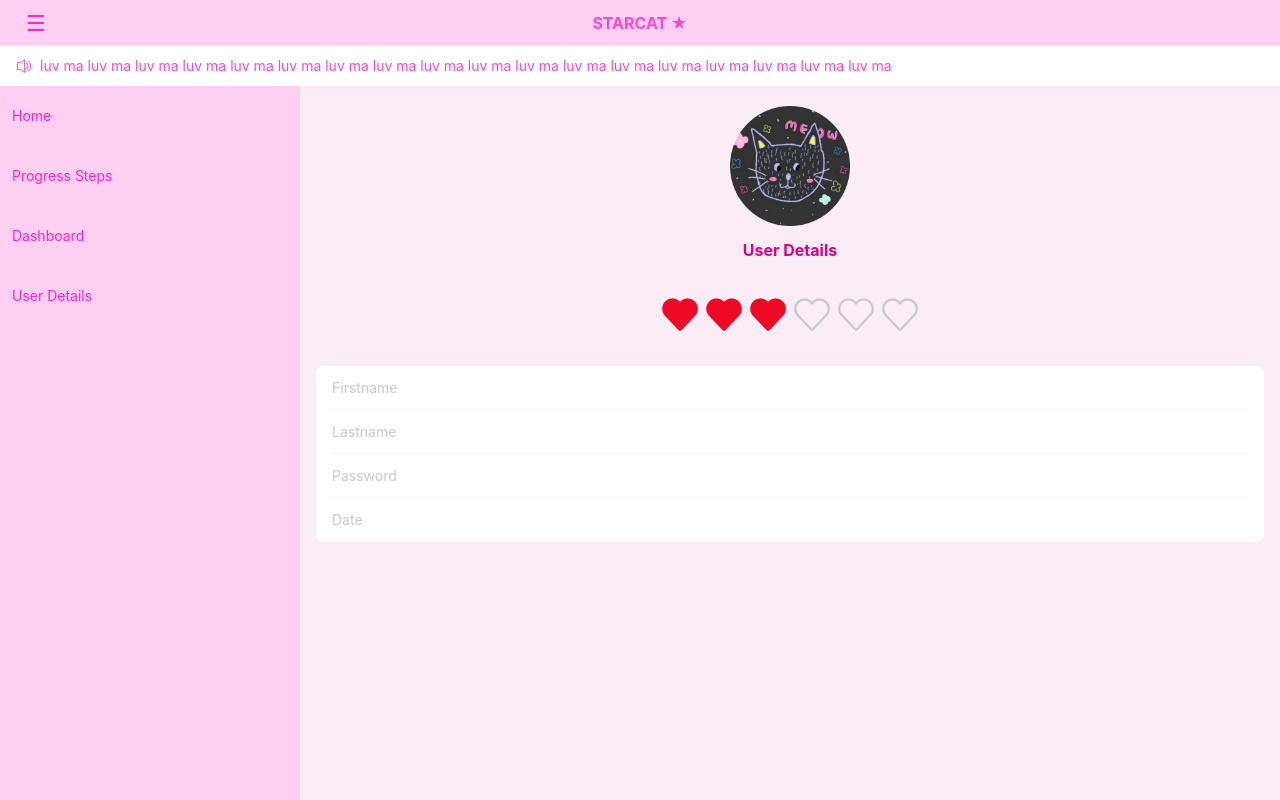
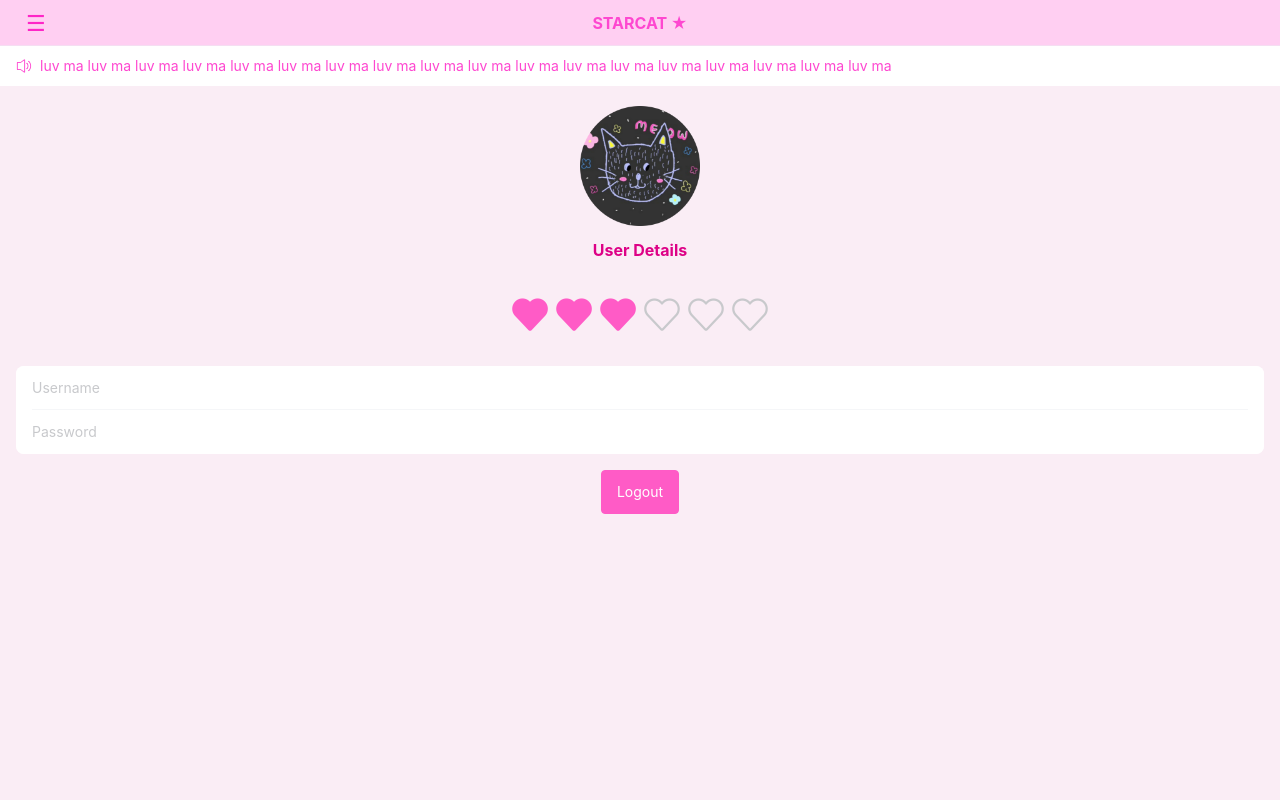
Before and after one commit to Matikaaom/Vant-Project-Leaning, a Vue app: page /user in a window 1280 px wide. Built offline with nearby package versions, Linux system fonts and the light colour scheme.

Commit message:
Implement sidebar toggle functionality, update login/signup forms, add notice bars, and enhance layout responsiveness across multiple components.

```diff
--- a/src/App.vue
+++ b/src/App.vue
@@ -3,6 +3,7 @@
 
     <!-- Header -->
     <div class="header">
+      <van-overlay :show="isSidebarOpen"  :style="{ backgroundColor: 'transparent' }"  @click="toggleSidebar"/>
       <!-- NavBar -->
       <van-nav-bar
         title="STARCAT ★"
@@ -15,10 +16,10 @@
       </van-nav-bar>
 
       <!-- Notice Bar -->
-      <van-notice-bar
+      <!-- <van-notice-bar
         text="luv ma luv ma luv ma luv ma luv ma luv ma luv ma luv ma luv ma luv ma luv ma luv ma luv ma luv ma luv ma luv ma luv ma luv ma"
         left-icon="volume-o"
-      />
+      /> -->
     </div>
 
     <!-- Desktop layout -->
@@ -26,7 +27,7 @@
       <!-- Sidebar -->
       <transition name="slide">
         <div v-show="isSidebarOpen" class="sidebar">
-          <van-sidebar v-model="active" :style="{ '--van-sidebar-width': '300px', '--van-sidebar-selected-border-color': '#FE26C7' }">
+          <van-sidebar v-model="active" :style="{ '--van-sidebar-width': '300px', '--van-sidebar-selected-border-color': '#FE26C7', '--van-sidebar-selected-border-height': '60px' }">
             <van-sidebar-item
               title="Home"
               to="/home"
@@ -48,17 +49,21 @@
               :style="{ backgroundColor: '#FFCFF2', color: '#FE26C7' }"
             />
           </van-sidebar>
+          <div class="overlay" @click="toggleSidebar"></div>
         </div>
       </transition>
 
       <!-- Main content -->
-      <div class="main-content scroll-content">
+      <div
+        class="main-content"
+        :class="{ 'content-shifted-desktop': isSidebarOpen }"
+      >
         <router-view />
       </div>
     </div>
 
     <!-- Mobile layout -->
-    <div v-else class="main-content scroll-content">
+    <div v-else class="main-content">
       <router-view />
     </div>
 
@@ -82,20 +87,20 @@
 
 <script lang="ts" setup>
 import { ref, computed } from 'vue'
-import { Locale } from 'vant'
-import { useRoute } from 'vue-router'
+import { useRoute, useRouter } from 'vue-router'
 import { useWindowSize } from '@vueuse/core'
-import thTH from 'vant/es/locale/lang/th-TH'
 
-Locale.use('th-TH', thTH)
+
+const router = useRouter()
 
 const active = ref('home')
-const isSidebarOpen = ref(true) // เริ่มแรกเปิดไว้
+const isSidebarOpen = ref(false) // เริ่มแรกปิดไว้
 
 // toggle sidebar
 function toggleSidebar() {
   isSidebarOpen.value = !isSidebarOpen.value
 }
+
 
 // ใช้ VueUse
 const { width } = useWindowSize()
@@ -107,11 +112,12 @@ const showSidebarOrTabbar = computed(() => route.path !== '/')
 </script>
 
 <style>
+/* Global styles (Unchanged) */
 html, body {
   height: 100%;
   margin: 0;
   padding: 0;
-  overflow: hidden; /* ปิด scroll ของ body */
+  overflow: hidden;
   background-color: #faedf5;
 }
 
@@ -121,12 +127,11 @@ html, body {
   flex-direction: column;
 }
 
-/* Header (Nav + Notice) */
 .header {
-  flex-shrink: 0; /* ไม่ให้ถูกบีบ */
+  flex-shrink: 0;
 }
 
-/* Layout flex sidebar */
+/* Desktop Layout (Flexbox) */
 .layout {
   flex: 1;
   display: flex;
@@ -135,19 +140,29 @@ html, body {
 }
 
 .sidebar {
-  display: flex;
+  position: fixed; /* ใช้ fixed กลับมาเพื่อให้ slide transition ทำงานง่าย */
+  height: 100%;
   background-color: #FFCFF2;
-  height: 100%;
+  z-index: 1000;
+  width: 300px;
 }
 
+/* Main Content (Flex Item) */
 .main-content {
-  flex: 1;
-  min-height: 0; /* ป้องกัน scroll พัง */
+  flex-grow: 1;
+  margin-bottom: 60px; /* เผื่อที่ให้ Tabbar */
   overflow-y: auto;
-  padding-bottom: 20px;
+  /* KEY FIX: เพิ่ม width ใน transition เพื่อให้การขยับ smooth ทั้ง margin และ width */
+  transition: margin-left 0.3s ease, width 0.3s ease;
 }
 
-/* Burger button */
+/* เมื่อ Sidebar เปิดอยู่ (ทำให้ Main Content ขยับ) */
+.content-shifted-desktop {
+  margin-left: 300px;
+  width: calc(100% - 300px); /* ป้องกันการล้นจอ */
+}
+
+/* Burger button (Unchanged) */
 .burger-btn {
   font-size: 22px;
   cursor: pointer;
@@ -156,7 +171,7 @@ html, body {
   user-select: none;
 }
 
-/* Slide transition */
+/* Slide transition (สำหรับแอนิเมชันของ Sidebar) */
 .slide-enter-active, .slide-leave-active {
   transition: transform 0.3s ease;
 }
@@ -164,7 +179,7 @@ html, body {
   transform: translateX(-100%);
 }
 
-/* Custom Vant */
+/* Custom Vant (Unchanged) */
 .van-nav-bar__title {
   color: #FE47D0 !important;
   font-weight: bold;
--- a/src/components/AppLayout.vue
+++ b/src/components/AppLayout.vue
@@ -1,6 +1,72 @@
 <template>
 
     <van-tabs v-model:active="activeName" color="#FE47D0" background="#FFCFF2" title-active-color="#FE26C7">
+        <van-tab title="Log In" name="login">
+            <img src="@/assets/StarCatLOGO.png" alt="Logo" class="w-30 h-30 mx-auto mt-5"/>
+            <div class="text-l text-center font-bold mt-3 mb-3 text-[#FE47D0]">
+                <h1>Log In to Journey</h1>
+            </div>
+            <van-form @submit="onSubmit">
+                <van-cell-group inset>
+                    <!-- <van-field
+                        v-model="firstname"
+                        name="firstname"
+                        label="Firstname"
+                        placeholder="Firstname"
+                        class="custom-field"
+                        :rules="[{ required: true, message: 'Firstname is required' }]"
+                    />
+                    <van-field
+                        v-model="lastname"
+                        name="lastname"
+                        label="Lastname"
+                        placeholder="Lastname"
+                        :rules="[{ required: true, message: 'Lastname is required' }]"
+                    /> -->
+                    <van-field
+                        v-model="username"
+                        type="text"
+                        name="username"
+                        label="Username"
+                        placeholder="Username"
+                        :rules="[{ required: true, message: 'Username is required' }]"
+                    />
+                    <van-field
+                        v-model="password"
+                        type="password"
+                        name="password"
+                        label="Password"
+                        placeholder="Password"
+                        :rules="[{ required: true, message: 'Password is required' }]"
+                    />
+                    <!-- <van-field
+                        v-model="date"
+                        name="date"
+                        label="Date"
+                        placeholder="Select Date Range"
+                        readonly
+                        clickable
+                        is-link
+                        :rules="[{ required: true, message: 'Date is required' }]"
+                        @click="show = true"
+                    />
+                    <van-calendar
+                        v-model:show="show"
+                        type="range"
+                        color="#FE47D0"
+                        @confirm="onConfirm"
+                    /> -->
+
+                </van-cell-group>
+
+                <div style="margin: 16px; ">
+                <van-button color="#FE47D0" round block type="primary" native-type="submit">
+                    Log In
+                </van-button>
+                </div>
+            </van-form>
+        </van-tab>
+
         <van-tab title="Sign Up" name="signup">
             <img src="@/assets/StarCatLOGO.png" alt="Logo" class="w-30 h-30 mx-auto mt-5"/>
             <div class="text-l text-center font-bold mt-3 mb-3 text-[#FE47D0]">
@@ -58,63 +124,7 @@
                 </div>
             </van-form>
         </van-tab>
-        <van-tab title="Log In" name="login">
-            <img src="@/assets/StarCatLOGO.png" alt="Logo" class="w-30 h-30 mx-auto mt-5"/>
-            <div class="text-l text-center font-bold mt-3 mb-3 text-[#FE47D0]">
-                <h1>Log In to Journey</h1>
-            </div>
-            <van-form @submit="onSubmit">
-                <van-cell-group inset>
-                    <van-field
-                        v-model="firstname"
-                        name="firstname"
-                        label="Firstname"
-                        placeholder="Firstname"
-                        class="custom-field"
-                        :rules="[{ required: true, message: 'Firstname is required' }]"
-                    />
-                    <van-field
-                        v-model="lastname"
-                        name="lastname"
-                        label="Lastname"
-                        placeholder="Lastname"
-                        :rules="[{ required: true, message: 'Lastname is required' }]"
-                    />
-                    <van-field
-                        v-model="password"
-                        type="password"
-                        name="password"
-                        label="Password"
-                        placeholder="Password"
-                        :rules="[{ required: true, message: 'Password is required' }]"
-                    />
-                <van-field
-                        v-model="date"
-                        name="date"
-                        label="Date"
-                        placeholder="Select Date Range"
-                        readonly
-                        clickable
-                        is-link
-                        :rules="[{ required: true, message: 'Date is required' }]"
-                        @click="show = true"
-                    />
-                    <van-calendar
-                        v-model:show="show"
-                        type="range"
-                        color="#FE47D0"
-                        @confirm="onConfirm"
-                    />
 
-                </van-cell-group>
-
-                <div style="margin: 16px; ">
-                <van-button color="#FE47D0" round block type="primary" native-type="submit">
-                    Log In
-                </van-button>
-                </div>
-            </van-form>
-        </van-tab>
     </van-tabs>
 
 </template>
@@ -128,7 +138,9 @@ import { useRouter } from 'vue-router'
 
     const router = useRouter()
 
-    const activeName = ref('signup');
+    const activeName = ref('login');
+
+    const username = ref('');
 
     const firstname = ref('');
     const lastname = ref('');
@@ -146,10 +158,11 @@ import { useRouter } from 'vue-router'
 
     const onSubmit = () => {
         const formData = {
-            firstname: firstname.value,
-            lastname: lastname.value,
+            // firstname: firstname.value,
+            // lastname: lastname.value,
+            username: username.value,
             password: password.value,
-            date: date.value
+            // date: date.value
         }
 
         console.log('submit', formData)
--- a/src/components/views/DashboardPage.vue
+++ b/src/components/views/DashboardPage.vue
@@ -1,15 +1,92 @@
 <template>
 
-    <div class="text-l font-bold ml-5 mt-3 text-[#DD0186]">
+    <!-- Notice Bar -->
+    <van-notice-bar
+      text="luv ma luv ma luv ma luv ma luv ma luv ma luv ma luv ma luv ma luv ma luv ma luv ma luv ma luv ma luv ma luv ma luv ma luv ma"
+      left-icon="volume-o"
+    />
+
+    <div class="text-l font-bold ml-5 mt-3 mb-3 text-[#DD0186]">
         <h1>Dashboard</h1>
     </div>
+
     <Dashboard/>
+
+    <div class="text-l font-bold text-[#FE47D0]">
+        <van-divider
+        content-position="left"
+        :style="{ color: '#DD0186', borderColor: '#DD0186', padding: '0 16px' }"
+        >
+        Signature
+        </van-divider>
+    </div>
+
+    <van-signature
+        confirm-button-text="Confirm"
+        clear-button-text="Clear"
+        background-color="#FFCFF2"
+        pen-color="#FE47D0"
+        @submit="onSubmit"
+        @clear="onClear"
+
+    />
+    <van-image v-if="image" :src="image" :style="{ padding: '10px', marginBottom: '10px' }" />
+
+    <!-- <div class="flex justify-center mb-3">
+        <van-count-down
+            ref="countDown"
+            millisecond
+            :time="10000"
+            :auto-start="false"
+            format="ss:SS"
+            @finish="onFinish"
+        />
+    </div>
+    <van-grid clickable :column-num="3">
+        <van-grid-item text="Start" icon="play-circle-o" @click="start" />
+        <van-grid-item text="Pause" icon="pause-circle-o" @click="pause" />
+        <van-grid-item text="Reset" icon="replay" @click="reset" />
+    </van-grid> -->
+
+    <!-- <van-grid :gutter="10">
+    <van-grid-item v-for="value in 8" :key="value" icon="photo-o" text="Text" />
+    </van-grid> -->
 
 </template>
 
 <script lang="ts" setup>
-import { NCard } from 'naive-ui'
+import { ref} from 'vue'
+import { showToast } from 'vant';
+import Dashboard from '@/components/echart/Dashboard.vue'
+import { BORDER_BOTTOM } from 'vant/lib/utils';
 
-import Dashboard from '@/components/echart/Dashboard.vue'
+    const image = ref('');
+    const onSubmit = (data) => {
+        image.value = data.image;
+        };
+    const onClear = () => showToast('clear');
+
+// const countDown = ref(null);
+
+//     const start = () => {
+//       countDown.value.start();
+//     };
+//     const pause = () => {
+//       countDown.value.pause();
+//     };
+//     const reset = () => {
+//       countDown.value.reset();
+//     };
+//     const onFinish = () => showToast('Finished');
+
 
 </script>
+
+<style>
+
+:root:root {
+  --van-button-primary-background: #FE47D0;  /* สีพื้นหลังปุ่ม confirm */
+  --van-button-primary-border-color: #FE47D0;
+}
+
+</style>
--- a/src/components/views/HomePage.vue
+++ b/src/components/views/HomePage.vue
@@ -1,4 +1,10 @@
 <template>
+
+    <!-- Notice Bar -->
+    <van-notice-bar
+      text="luv ma luv ma luv ma luv ma luv ma luv ma luv ma luv ma luv ma luv ma luv ma luv ma luv ma luv ma luv ma luv ma luv ma luv ma"
+      left-icon="volume-o"
+    />
 
   <div class="text-l font-bold ml-5 mt-3 text-[#DD0186]">
     <h1>News and Announcements</h1>
@@ -27,18 +33,21 @@
     title="First News"
     desc="Description of the news"
     thumb="https://fastly.jsdelivr.net/npm/@vant/assets/ipad.jpeg"
+    :style="{ 'background-color': '#f999de' }"
   />
   <van-card
     class="m-3 mt-3 custom-card"
     title="Second News"
     desc="Description of the news"
     thumb="https://fastly.jsdelivr.net/npm/@vant/assets/ipad.jpeg"
+    :style="{ 'background-color': '#f999de' }"
   />
   <van-card
     class="m-3 mt-3 custom-card"
     title="Third News"
     desc="Description of the news"
     thumb="https://fastly.jsdelivr.net/npm/@vant/assets/ipad.jpeg"
+    :style="{ 'background-color': '#f999de' }"
   />
 
   <div class="text-l font-bold mt-3 text-[#FE47D0]">
@@ -55,18 +64,21 @@
     title="First Announcements"
     desc="Description of the Announcements"
     thumb="https://fastly.jsdelivr.net/npm/@vant/assets/ipad.jpeg"
+    :style="{ 'background-color': '#f999de' }"
   />
   <van-card
     class="m-3 mt-3 custom-card"
     title="Second Announcements"
     desc="Description of the Announcements"
     thumb="https://fastly.jsdelivr.net/npm/@vant/assets/ipad.jpeg"
+    :style="{ 'background-color': '#f999de' }"
   />
   <van-card
     class="m-3 mt-3 mb-10 custom-card"
     title="Third Announcements"
     desc="Description of the Announcements"
     thumb="https://fastly.jsdelivr.net/npm/@vant/assets/ipad.jpeg"
+    :style="{ 'background-color': '#f999de' }"
   />
 
 </template>
@@ -83,9 +95,6 @@ const value = ref('')
 
   html, body {
     height: 100%;
-    margin: 0;
-    padding: 0;
-    overflow-y: auto; /* ใช้ body scroll */
   }
 
   .my-swipe .van-swipe-item {
@@ -97,10 +106,6 @@ const value = ref('')
     background-color: #FE47D0;
   }
 
-  .custom-card {
-    background-color: #f999de; /* พื้นหลังการ์ด */
-  }
-
   .custom-card .van-card__title {
     color: white; /* สี title */
   }
--- a/src/components/views/StepsPage.vue
+++ b/src/components/views/StepsPage.vue
@@ -1,4 +1,10 @@
 <template>
+
+    <!-- Notice Bar -->
+    <van-notice-bar
+      text="luv ma luv ma luv ma luv ma luv ma luv ma luv ma luv ma luv ma luv ma luv ma luv ma luv ma luv ma luv ma luv ma luv ma luv ma"
+      left-icon="volume-o"
+    />
 
     <div class="text-l font-bold ml-5 mt-3 mb-3 text-[#DD0186]">
         <h1>Progress Steps</h1>
--- a/src/components/views/UserPage.vue
+++ b/src/components/views/UserPage.vue
@@ -1,4 +1,10 @@
 <template>
+
+    <!-- Notice Bar -->
+    <van-notice-bar
+      text="luv ma luv ma luv ma luv ma luv ma luv ma luv ma luv ma luv ma luv ma luv ma luv ma luv ma luv ma luv ma luv ma luv ma luv ma"
+      left-icon="volume-o"
+    />
 
     <img src="@/assets/StarCatLOGO.png" alt="Logo" class="w-30 h-30 mx-auto mt-5"/>
 
@@ -12,13 +18,14 @@
             icon="like"
             void-icon="like-o"
             class="m-5"
+            color="#FF5BC6"
             :count="6"
             :style="{ '--van-rate-icon-size': '40px' }"
         />
     </div>
 
     <van-cell-group inset >
-        <van-field
+        <!-- <van-field
             v-model="firstname"
             name="firstname"
             label="Firstname"
@@ -30,6 +37,12 @@
             name="lastname"
             label="Lastname"
             disabled
+        /> -->
+        <van-field
+            v-model="username"
+            name="username"
+            label="Username"
+            disabled
         />
         <van-field
             v-model="password"
@@ -37,29 +50,53 @@
             label="Password"
             disabled
         />
-        <van-field
+        <!-- <van-field
             v-model="date"
             name="date"
             label="Date"
             disabled
-        />
+        /> -->
     </van-cell-group>
+        <div class="mt-4 px-4">
+            <van-row justify="center">
+                <van-button color="#FF5BC6" size="normal" @click="logout">Logout</van-button>
+            </van-row>
+        </div>
 
 </template>
 
 <script lang="ts" setup>
 
     import { ref, onMounted } from 'vue'
-    import { useRoute } from 'vue-router'
+    import { showConfirmDialog  } from 'vant'
+    import { useRoute, useRouter } from 'vue-router'
+
+    const router = useRouter()
 
     const route = useRoute()
 
     const firstname = ref('')
     const lastname = ref('')
     const password = ref('')
+    const username = ref('')
     const date = ref('')
 
     const value = ref(3);
+
+    // Logout dialog
+    const logout = () => {
+        showConfirmDialog({
+            title: ' LOGOUT ',
+            message: 'Are you sure you want to logout?',
+        })
+        .then(() => {
+            router.push('/')
+            console.log('user logged out')
+        })
+        .catch(() => {
+            console.log('user cancel logout')
+        })
+    }
 
     onMounted(() => {
     // ถ้ามี query มากับ route → เก็บลง localStorage
@@ -70,16 +107,32 @@
             localStorage.setItem('date', route.query.date as string)
         }
 
+    if (route.query.username){
+        localStorage.setItem('username', route.query.username as string)
+        localStorage.setItem('password', route.query.password as string)
+        }
+
         // ดึงจาก localStorage มาแสดง
         firstname.value = localStorage.getItem('firstname') || ''
         lastname.value = localStorage.getItem('lastname') || ''
+        username.value = localStorage.getItem('username') || ''
         password.value = localStorage.getItem('password') || ''
         date.value = localStorage.getItem('date') || ''
     })
 
+
+
 </script>
 
-<style scoped>
+<style>
 
+:root:root {
+    --van-dialog-confirm-button-text-color: #f533a7;
+    /* --van-dialog-has-title-message-text-color: #f533a7; */
+}
+
+/* .van-dialog__header {
+  color: #f533a7;
+} */
 
 </style>
--- a/src/main.ts
+++ b/src/main.ts
@@ -2,7 +2,13 @@ import { createApp } from 'vue'
 import App from './App.vue'
 import router from './router'
 import './assets/main.css'
+import 'vant/lib/index.css';
+import thTH from 'vant/es/locale/lang/th-TH'
+// import enEN from 'vant/es/locale/lang/en-US'
+import { Locale } from 'vant';
 
 const app = createApp(App)
+Locale.use('th-TH', thTH)
+// Locale.use('en-US', enEN)
 app.use(router)
 app.mount('#app')
```
